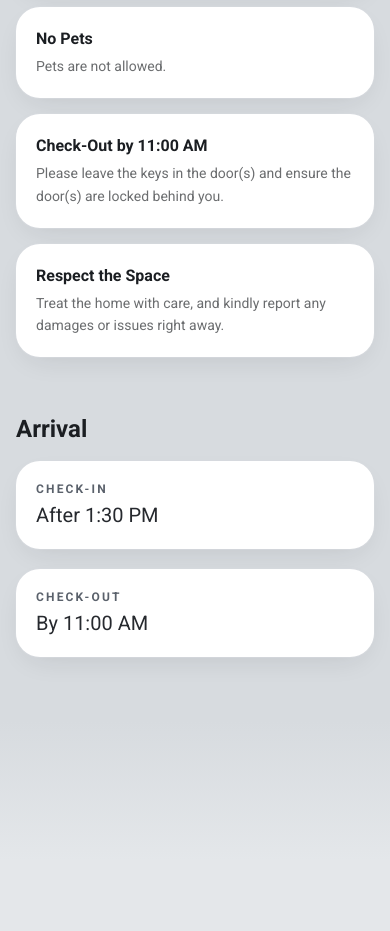
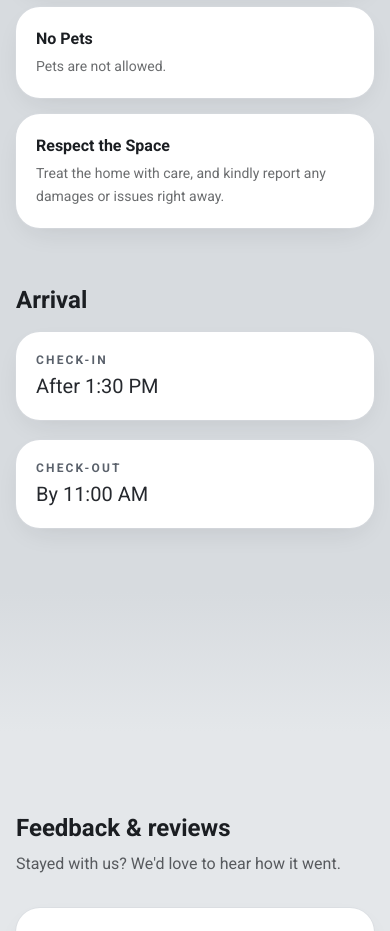
Before and after one commit to Ssali-Remy/ssali-remy.github, a React (Vite) app: page /#/ in a window 390 px wide. Shown: the part 3680-4611 px from the top of the page. Built offline with nearby package versions, Linux system fonts and the light colour scheme.

Commit message:
feat: granite/carbon theme; hamburger nav; uniform lighter headings; left-aligned host/apartments/booknow; amenities accordion (What we offer); de-numbered house guide; guest-gated left-aligned feedback; lightbox photos; google-linked nearby+socials; support email; precise maps; trims

```diff
--- a/src/data/houseRules.js
+++ b/src/data/houseRules.js
@@ -5,7 +5,6 @@ export const HOUSE_GUIDE = [
   ["No Parties or Events", "We love celebrations, but please keep gatherings small and quiet and always inform us in advance."],
   ["Quiet Hours: 11:00 PM – 8:00 AM", "Please be mindful of our neighbours during these hours."],
   ["No Pets", "Pets are not allowed."],
-  ["Check-Out by 11:00 AM", "Please leave the keys in the door(s) and ensure the door(s) are locked behind you."],
   ["Respect the Space", "Treat the home with care, and kindly report any damages or issues right away."],
 ];
 
```
